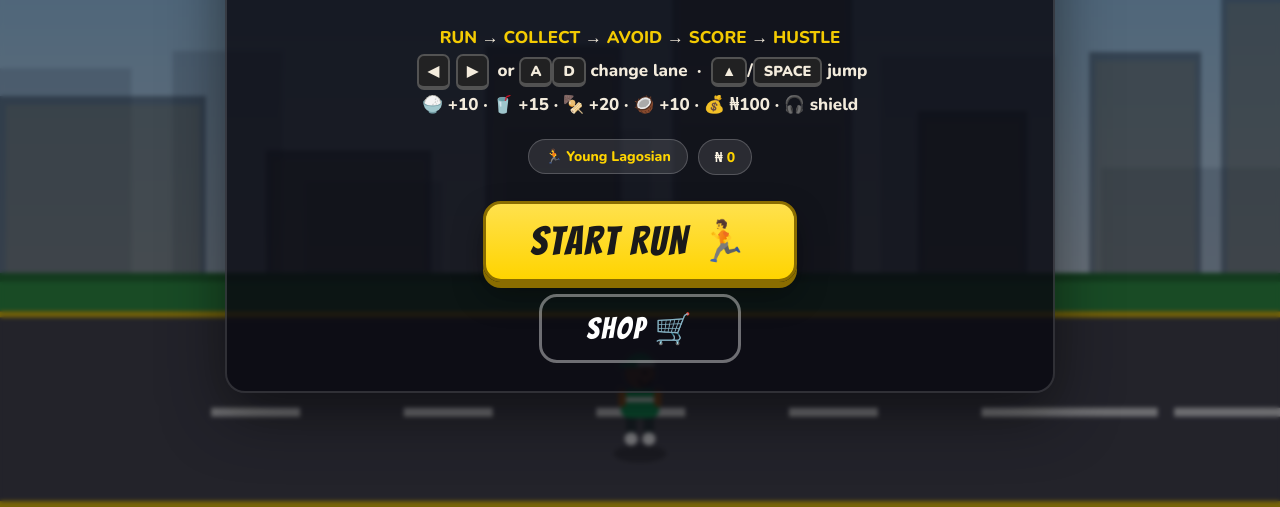
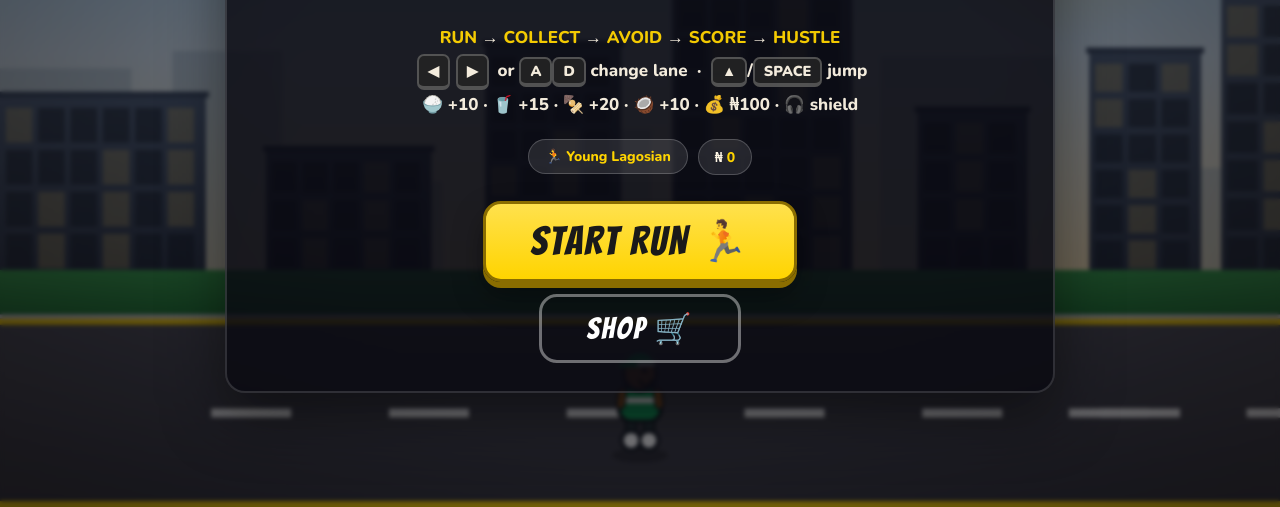
Before and after one commit to kosigbesan/lagos-run, a plain HTML site: page index.html in a window 1280 px wide. Shown: the part 293-800 px from the top of the page. Drawn offline with nearby package versions, Linux system fonts and the light colour scheme.

Commit message:
Visual overhaul: gradients, glowing sun, outlined characters, vignette

```diff
--- a/index.html
+++ b/index.html
@@ -853,113 +853,145 @@
     const L = LEVELS[state.level];
     const g = ctx.createLinearGradient(0,0,0,roadTop);
     g.addColorStop(0, L.sky);
-    g.addColorStop(1, L.skyLow);
+    g.addColorStop(0.6, L.skyLow);
+    g.addColorStop(1, L.rain ? '#b9c8d8' : '#ffe8b8');
     ctx.fillStyle = g;
     ctx.fillRect(0,0,VW,roadTop);
 
-    // sun
+    // glowing sun
     if(!L.rain){
-      ctx.save();
-      ctx.fillStyle = 'rgba(255,235,140,.9)';
-      ctx.beginPath(); ctx.arc(VW*0.82, 90, 40, 0, Math.PI*2); ctx.fill();
-      ctx.fillStyle = 'rgba(255,235,140,.35)';
-      ctx.beginPath(); ctx.arc(VW*0.82, 90, 58, 0, Math.PI*2); ctx.fill();
-      ctx.restore();
+      const sx = VW*0.82, sy = 96;
+      const rg = ctx.createRadialGradient(sx,sy,8,sx,sy,130);
+      rg.addColorStop(0,'rgba(255,240,170,.95)');
+      rg.addColorStop(0.45,'rgba(255,214,100,.32)');
+      rg.addColorStop(1,'rgba(255,214,100,0)');
+      ctx.fillStyle = rg;
+      ctx.beginPath(); ctx.arc(sx,sy,130,0,Math.PI*2); ctx.fill();
+      ctx.fillStyle = '#ffe066';
+      ctx.beginPath(); ctx.arc(sx,sy,44,0,Math.PI*2); ctx.fill();
+      ctx.fillStyle = '#fff3b0';
+      ctx.beginPath(); ctx.arc(sx,sy,30,0,Math.PI*2); ctx.fill();
     }
-    // clouds
-    ctx.fillStyle = 'rgba(255,255,255,.5)';
-    for(let i=0;i<3;i++){
-      const cx = (i*380 + 120) % (VW+200) - 100 - ((state.dist*0.08*(i+1)) % (VW+200));
+
+    // drifting clouds
+    for(let i=0;i<4;i++){
+      const s = 0.8 + (i%3)*0.3;
+      const cy = 58 + (i%2)*54;
+      const span = VW + 280;
+      const cx = (((i*460 + 140 - state.dist*(0.3+0.15*i)) % span) + span) % span - 140;
+      ctx.fillStyle = i%2 ? 'rgba(255,255,255,.6)' : 'rgba(255,255,255,.42)';
       ctx.beginPath();
-      ctx.arc(cx, 70+(i%2)*40, 26, 0, Math.PI*2);
-      ctx.arc(cx+26, 66+(i%2)*40, 22, 0, Math.PI*2);
-      ctx.arc(cx+52, 70+(i%2)*40, 24, 0, Math.PI*2);
+      ctx.arc(cx, cy, 26*s, 0, Math.PI*2);
+      ctx.arc(cx+26*s, cy-7*s, 22*s, 0, Math.PI*2);
+      ctx.arc(cx+54*s, cy, 24*s, 0, Math.PI*2);
+      ctx.arc(cx+26*s, cy+9*s, 22*s, 0, Math.PI*2);
       ctx.fill();
     }
   }
 
   function drawSkyline(){
-    // far layer
+    // far layer (hazy)
     const off1 = (state.dist*0.25) % STRIP_W;
-    ctx.fillStyle = 'rgba(90,120,150,.28)';
+    ctx.fillStyle = 'rgba(140,165,190,.35)';
     for(const b of strips[0]){
       for(let x=b.x-off1; x<VW; x+=STRIP_W){
         ctx.fillRect(x, roadTop-b.h, b.w, b.h);
       }
     }
-    // near layer
+    // near layer (detailed buildings)
     const off2 = (state.dist*0.55) % STRIP_W;
-    ctx.fillStyle = 'rgba(40,60,80,.5)';
     for(const b of strips[1]){
       for(let x=b.x-off2; x<VW; x+=STRIP_W){
-        ctx.fillRect(x, roadTop-b.h, b.w, b.h);
-        // windows
-        ctx.fillStyle = 'rgba(255,220,120,.12)';
-        ctx.fillRect(x+4, roadTop-b.h+6, b.w-8, b.h-12);
-        ctx.fillStyle = 'rgba(40,60,80,.5)';
+        const top = roadTop - b.h;
+        const g = ctx.createLinearGradient(0, top, 0, roadTop);
+        g.addColorStop(0,'#51637e');
+        g.addColorStop(1,'#2b3446');
+        ctx.fillStyle = g;
+        ctx.fillRect(x, top, b.w, b.h);
+        ctx.fillStyle = '#3d4d66';
+        ctx.fillRect(x-2, top-3, b.w+4, 4);
+        // lit windows (deterministic, stable while scrolling)
+        const cols = Math.max(2, Math.floor(b.w/22));
+        const rows = Math.max(3, Math.floor(b.h/26));
+        for(let r=0;r<rows;r++){
+          for(let c=0;c<cols;c++){
+            const lit = ((c*31 + r*17 + Math.floor(b.x/10)) % 9) < 3;
+            ctx.fillStyle = lit ? 'rgba(255,220,120,.28)' : 'rgba(20,28,40,.5)';
+            ctx.fillRect(x + 4 + c*(b.w-8)/cols, top + 8 + r*(b.h-14)/rows, (b.w-8)/cols - 4, (b.h-14)/rows - 5);
+          }
+        }
       }
     }
   }
 
   function drawRoad(){
     // verge (green strip)
-    ctx.fillStyle = '#2f9e44';
-    ctx.fillRect(0, roadTop-8, VW, 26);
-    ctx.fillStyle = '#237a34';
-    ctx.fillRect(0, roadTop-8, VW, 6);
+    const vg = ctx.createLinearGradient(0, roadTop-10, 0, roadTop+20);
+    vg.addColorStop(0,'#37a04b');
+    vg.addColorStop(1,'#1f7a34');
+    ctx.fillStyle = vg;
+    ctx.fillRect(0, roadTop-10, VW, 30);
+
+    // curb
+    ctx.fillStyle = '#d9d9d9';
+    ctx.fillRect(0, roadTop+20, VW, 3);
 
     // asphalt
-    ctx.fillStyle = '#3b3b44';
-    ctx.fillRect(0, roadTop+18, VW, VH-roadTop-18);
-    ctx.fillStyle = '#45454f';
-    ctx.fillRect(0, roadTop+18, VW, VH-roadTop-18);
+    const ag = ctx.createLinearGradient(0, roadTop+23, 0, VH);
+    ag.addColorStop(0,'#4a4a54');
+    ag.addColorStop(1,'#32323a');
+    ctx.fillStyle = ag;
+    ctx.fillRect(0, roadTop+23, VW, VH-roadTop-23);
 
     // lane dashes (scrolling)
-    const dash = 60, gap = 70, period = dash+gap;
+    const dash = 54, gap = 66, period = dash+gap;
     const scroll = (state.dist*1.0) % period;
-    ctx.fillStyle = '#e8e8e8';
-    for(let lx of [VW*0.165, VW*0.835]){
-      for(let x=-scroll; x<VW; x+=period){
-        ctx.fillRect(lx + (x% (VW+period)), roadTop+22 + (VH-roadTop-22)/2 - 3, dash, 6);
+    ctx.fillStyle = '#f0f0f0';
+    const dy = roadTop + 23 + (VH-roadTop-23)/2 - 3;
+    for(const lx of [VW*0.165, VW*0.835]){
+      for(let x=-scroll; x<VW+period; x+=period){
+        ctx.fillRect(lx + x, dy, dash, 6);
       }
     }
+
     // edge lines
     ctx.fillStyle = '#ffd400';
-    ctx.fillRect(0, roadTop+18, VW, 4);
+    ctx.fillRect(0, roadTop+23, VW, 4);
     ctx.fillRect(0, VH-4, VW, 4);
   }
 
   function drawDanfo(o){
     const x=o.x, y=o.y;
     ctx.save();
-    // shadow
     ctx.fillStyle = 'rgba(0,0,0,.25)';
     ctx.beginPath(); ctx.ellipse(x+o.w/2, groundY+6, o.w*0.55, 8, 0, 0, Math.PI*2); ctx.fill();
     // wheels
-    ctx.fillStyle = '#1a1a1a';
-    ctx.beginPath(); ctx.arc(x+16, groundY-10, 11, 0, Math.PI*2); ctx.fill();
-    ctx.beginPath(); ctx.arc(x+o.w-16, groundY-10, 11, 0, Math.PI*2); ctx.fill();
-    ctx.fillStyle = '#888';
-    ctx.beginPath(); ctx.arc(x+16, groundY-10, 4, 0, Math.PI*2); ctx.fill();
-    ctx.beginPath(); ctx.arc(x+o.w-16, groundY-10, 4, 0, Math.PI*2); ctx.fill();
-    // body
-    ctx.fillStyle = '#ffd400';
-    roundRect(x, y, o.w, 58, 8); ctx.fill();
+    circO(x+16, groundY-10, 12, '#151a22', 2.5);
+    circO(x+16, groundY-10, 4.5, '#888', 0);
+    circO(x+o.w-16, groundY-10, 12, '#151a22', 2.5);
+    circO(x+o.w-16, groundY-10, 4.5, '#888', 0);
+    // body (outlined)
+    fillRectO(x, y, o.w, 58, 8, '#ffd400', 3);
+    // roof highlight
+    ctx.fillStyle = '#ffe45c';
+    roundRect(x+6, y+4, o.w-12, 6, 3); ctx.fill();
     // black stripe
     ctx.fillStyle = '#1a1a1a';
-    roundRect(x, y+28, o.w, 16, 4); ctx.fill();
+    roundRect(x+3, y+27, o.w-6, 18, 4); ctx.fill();
     ctx.fillStyle = '#fff';
     ctx.font = '900 12px Nunito, sans-serif'; ctx.textAlign='center'; ctx.textBaseline='middle';
     ctx.fillText('DANFO', x+o.w/2, y+36);
     // windows
     ctx.fillStyle = '#7ec8ff';
-    ctx.fillRect(x+8, y+8, 18, 16);
-    ctx.fillRect(x+o.w-26, y+8, 18, 16);
-    ctx.fillRect(x+30, y+8, 18, 16);
-    ctx.fillRect(x+o.w-48, y+8, 18, 16);
-    // headlight
+    ctx.fillRect(x+9, y+9, 17, 14);
+    ctx.fillRect(x+o.w-26, y+9, 17, 14);
+    ctx.fillRect(x+32, y+9, 17, 14);
+    ctx.fillRect(x+o.w-49, y+9, 17, 14);
+    // headlight + taillight
     ctx.fillStyle = '#fff8c0';
-    ctx.beginPath(); ctx.arc(x+2, y+14, 3, 0, Math.PI*2); ctx.fill();
+    ctx.beginPath(); ctx.arc(x+3, y+14, 3, 0, Math.PI*2); ctx.fill();
+    ctx.fillStyle = '#ff5b4d';
+    ctx.beginPath(); ctx.arc(x+o.w-3, y+14, 3, 0, Math.PI*2); ctx.fill();
     ctx.restore();
   }
 
@@ -969,24 +1001,24 @@
     ctx.fillStyle = 'rgba(0,0,0,.25)';
     ctx.beginPath(); ctx.ellipse(x+o.w/2, groundY+6, o.w*0.55, 7, 0, 0, Math.PI*2); ctx.fill();
     // wheels
-    ctx.fillStyle = '#1a1a1a';
-    ctx.beginPath(); ctx.arc(x+12, groundY-10, 10, 0, Math.PI*2); ctx.fill();
-    ctx.beginPath(); ctx.arc(x+o.w-12, groundY-10, 10, 0, Math.PI*2); ctx.fill();
-    // frame
-    ctx.strokeStyle = '#c0392b'; ctx.lineWidth = 5; ctx.lineCap='round';
-    ctx.beginPath(); ctx.moveTo(x+12, groundY-10); ctx.lineTo(x+o.w/2, groundY-38); ctx.lineTo(x+o.w-12, groundY-10); ctx.stroke();
-    // seat + rider
+    circO(x+12, groundY-10, 11, '#151a22', 2.5);
+    circO(x+12, groundY-10, 4, '#999', 0);
+    circO(x+o.w-12, groundY-10, 11, '#151a22', 2.5);
+    circO(x+o.w-12, groundY-10, 4, '#999', 0);
+    // frame (outlined)
+    ctx.lineCap='round';
+    ctx.strokeStyle = OUT; ctx.lineWidth = 8;
+    ctx.beginPath(); ctx.moveTo(x+12, groundY-10); ctx.lineTo(x+o.w/2, groundY-40); ctx.lineTo(x+o.w-12, groundY-10); ctx.stroke();
+    ctx.strokeStyle = '#e63946'; ctx.lineWidth = 5;
+    ctx.beginPath(); ctx.moveTo(x+12, groundY-10); ctx.lineTo(x+o.w/2, groundY-40); ctx.lineTo(x+o.w-12, groundY-10); ctx.stroke();
+    // rider
+    fillRectO(x+o.w/2-8, groundY-58, 16, 20, 6, '#2c3e50', 2.5);
+    circO(x+o.w/2, groundY-63, 7.5, '#8d5524', 2.5);
     ctx.fillStyle = '#e67e22';
-    ctx.fillRect(x+o.w/2-8, groundY-42, 16, 8);
-    // rider body
-    ctx.fillStyle = '#2c3e50';
-    roundRect(x+o.w/2-7, groundY-56, 14, 18, 5); ctx.fill();
-    // rider head
-    ctx.fillStyle = '#8d5524';
-    ctx.beginPath(); ctx.arc(x+o.w/2, groundY-62, 7, 0, Math.PI*2); ctx.fill();
+    ctx.fillRect(x+o.w/2-7, groundY-42, 14, 6);
     // handlebars
     ctx.strokeStyle = '#555'; ctx.lineWidth = 3;
-    ctx.beginPath(); ctx.moveTo(x+o.w/2, groundY-38); ctx.lineTo(x+o.w/2-2, groundY-30); ctx.stroke();
+    ctx.beginPath(); ctx.moveTo(x+o.w/2, groundY-40); ctx.lineTo(x+o.w/2-2, groundY-30); ctx.stroke();
     ctx.restore();
   }
 
@@ -1007,25 +1039,28 @@
   }
 
   function drawBRT(o){
-    const x = o.x, y = o.y;
+    const x=o.x, y=o.y;
     ctx.save();
     ctx.fillStyle = 'rgba(0,0,0,.25)';
     ctx.beginPath(); ctx.ellipse(x+o.w/2, groundY+6, o.w*0.55, 9, 0, 0, Math.PI*2); ctx.fill();
-    ctx.fillStyle = '#1a1a1a';
-    ctx.beginPath(); ctx.arc(x+18, groundY-10, 11, 0, Math.PI*2); ctx.fill();
-    ctx.beginPath(); ctx.arc(x+o.w-18, groundY-10, 11, 0, Math.PI*2); ctx.fill();
-    ctx.fillStyle = '#888';
-    ctx.beginPath(); ctx.arc(x+18, groundY-10, 4, 0, Math.PI*2); ctx.fill();
-    ctx.beginPath(); ctx.arc(x+o.w-18, groundY-10, 4, 0, Math.PI*2); ctx.fill();
-    ctx.fillStyle = '#1b7fd4';
-    roundRect(x, y, o.w, 62, 8); ctx.fill();
+    // wheels
+    circO(x+18, groundY-10, 12, '#151a22', 2.5);
+    circO(x+18, groundY-10, 4.5, '#888', 0);
+    circO(x+o.w-18, groundY-10, 12, '#151a22', 2.5);
+    circO(x+o.w-18, groundY-10, 4.5, '#888', 0);
+    // body (outlined)
+    fillRectO(x, y, o.w, 62, 8, '#1b7fd4', 3);
     ctx.fillStyle = '#e63946';
-    ctx.fillRect(x, y+30, o.w, 12);
+    ctx.fillRect(x+3, y+29, o.w-6, 13);
     ctx.fillStyle = '#fff';
     ctx.font = '900 13px Nunito, sans-serif'; ctx.textAlign = 'center'; ctx.textBaseline = 'middle';
     ctx.fillText('BRT', x+o.w/2, y+36);
+    // windows
     ctx.fillStyle = '#7ec8ff';
-    for(let wx=8; wx<o.w-20; wx+=24){ ctx.fillRect(x+wx, y+9, 16, 16); }
+    for(let wx=9; wx<o.w-20; wx+=24){ ctx.fillRect(x+wx, y+9, 15, 15); }
+    // lights
+    ctx.fillStyle = '#fff8c0';
+    ctx.beginPath(); ctx.arc(x+3, y+14, 3, 0, Math.PI*2); ctx.fill();
     ctx.restore();
   }
 
@@ -1190,50 +1225,60 @@
     const blink = player.inv > 0 ? (Math.floor(state.time*12)%2 === 0) : false;
     ctx.save();
     if(player.inv > 0){ ctx.shadowColor = '#7ce8ff'; ctx.shadowBlur = 18; }
-    ctx.fillStyle = 'rgba(0,0,0,.28)';
-    ctx.beginPath(); ctx.ellipse(x, groundY+4, 18, 6, 0, 0, Math.PI*2); ctx.fill();
+    ctx.fillStyle = 'rgba(0,0,0,.25)';
+    ctx.beginPath(); ctx.ellipse(x, groundY+5, 19, 5, 0, 0, Math.PI*2); ctx.fill();
     ctx.translate(x, y);
     if(blink) ctx.globalAlpha = 0.45;
 
-    if(st.special === 'jollof'){
-      drawJollof(step);
-      ctx.restore();
-      return;
-    }
+    if(st.special === 'jollof'){ drawJollof(step); ctx.restore(); return; }
 
-    ctx.strokeStyle = st.pants; ctx.lineWidth = 7; ctx.lineCap = 'round';
     const la = step*0.9, lb = -step*0.9;
+    // legs (outlined)
+    ctx.lineCap = 'round';
+    ctx.strokeStyle = OUT; ctx.lineWidth = 9;
     ctx.beginPath();
-    ctx.moveTo(-6, -22); ctx.lineTo(-6 + Math.sin(la)*11, -8 + Math.cos(la)*2);
-    ctx.moveTo(6, -22); ctx.lineTo(6 + Math.sin(lb)*11, -8 + Math.cos(lb)*2);
+    ctx.moveTo(-6,-22); ctx.lineTo(-6+Math.sin(la)*11, -8);
+    ctx.moveTo(6,-22); ctx.lineTo(6+Math.sin(lb)*11, -8);
     ctx.stroke();
-    ctx.fillStyle = '#fff';
-    ctx.beginPath(); ctx.arc(-6 + Math.sin(la)*11, -6, 4.5, 0, Math.PI*2); ctx.fill();
-    ctx.beginPath(); ctx.arc(6 + Math.sin(lb)*11, -6, 4.5, 0, Math.PI*2); ctx.fill();
+    ctx.strokeStyle = st.pants; ctx.lineWidth = 6;
+    ctx.beginPath();
+    ctx.moveTo(-6,-22); ctx.lineTo(-6+Math.sin(la)*11, -8);
+    ctx.moveTo(6,-22); ctx.lineTo(6+Math.sin(lb)*11, -8);
+    ctx.stroke();
+    // shoes
+    circO(-6+Math.sin(la)*11, -5, 5, '#ffffff', 2.5);
+    circO(6+Math.sin(lb)*11, -5, 5, '#ffffff', 2.5);
 
-    ctx.fillStyle = st.shirt;
-    roundRect(-13, -40, 26, 20, 6); ctx.fill();
+    // body (shirt with outline)
+    fillRectO(-13, -40, 26, 21, 7, st.shirt, 2.5);
     ctx.fillStyle = st.stripe;
-    ctx.fillRect(-13, -34, 26, 3);
+    ctx.fillRect(-13, -34, 26, 4);
 
-    ctx.strokeStyle = st.skin; ctx.lineWidth = 5;
+    // arms (outlined)
+    ctx.strokeStyle = OUT; ctx.lineWidth = 6.5;
     ctx.beginPath();
-    ctx.moveTo(-12, -38); ctx.lineTo(-12 - Math.sin(step)*8, -30);
-    ctx.moveTo(12, -38); ctx.lineTo(12 + Math.sin(step)*8, -30);
+    ctx.moveTo(-12,-38); ctx.lineTo(-13-Math.sin(step)*8, -29);
+    ctx.moveTo(12,-38); ctx.lineTo(13+Math.sin(step)*8, -29);
+    ctx.stroke();
+    ctx.strokeStyle = st.skin; ctx.lineWidth = 4;
+    ctx.beginPath();
+    ctx.moveTo(-12,-38); ctx.lineTo(-13-Math.sin(step)*8, -29);
+    ctx.moveTo(12,-38); ctx.lineTo(13+Math.sin(step)*8, -29);
     ctx.stroke();
 
-    ctx.fillStyle = st.skin;
-    ctx.beginPath(); ctx.arc(0, -50, 10, 0, Math.PI*2); ctx.fill();
+    // head (outlined)
+    circO(0, -50, 10, st.skin, 2.5);
     if(st.hat !== 'headwrap' && st.hat !== 'helmet'){
       ctx.fillStyle = st.hair;
       ctx.beginPath(); ctx.arc(0, -53, 10, Math.PI*1.05, Math.PI*1.95); ctx.fill();
     }
     drawHat(st);
 
+    // face
     ctx.fillStyle = '#1a1a1a';
-    ctx.fillRect(2, -52, 2.5, 2.5);
-    ctx.strokeStyle = '#1a1a1a'; ctx.lineWidth = 1.6;
-    ctx.beginPath(); ctx.arc(3.5, -46, 4, 0.2, Math.PI-0.2); ctx.stroke();
+    ctx.beginPath(); ctx.arc(3, -52, 1.8, 0, Math.PI*2); ctx.fill();
+    ctx.strokeStyle = '#1a1a1a'; ctx.lineWidth = 1.8;
+    ctx.beginPath(); ctx.arc(4, -46, 4, 0.15, Math.PI-0.15); ctx.stroke();
 
     ctx.restore();
   }
@@ -1246,6 +1291,17 @@
     ctx.arcTo(x,y+h,x,y,r);
     ctx.arcTo(x,y,x+w,y,r);
     ctx.closePath();
+  }
+
+  // cartoon outline helpers (dark under-draw)
+  const OUT = '#151a22';
+  function fillRectO(x,y,w,h,r,fill,lw){
+    if(lw){ ctx.fillStyle = OUT; roundRect(x-lw, y-lw, w+2*lw, h+2*lw, r+lw); ctx.fill(); }
+    ctx.fillStyle = fill; roundRect(x,y,w,h,r); ctx.fill();
+  }
+  function circO(x,y,rad,fill,lw){
+    if(lw){ ctx.fillStyle = OUT; ctx.beginPath(); ctx.arc(x,y,rad+lw,0,Math.PI*2); ctx.fill(); }
+    ctx.fillStyle = fill; ctx.beginPath(); ctx.arc(x,y,rad,0,Math.PI*2); ctx.fill();
   }
 
   function drawPickup(o){
@@ -1320,6 +1376,13 @@
       }
       ctx.restore();
     }
+
+    // vignette + warm grade
+    const vg = ctx.createRadialGradient(VW/2, VH/2, VH*0.42, VW/2, VH/2, VH*0.9);
+    vg.addColorStop(0, 'rgba(0,0,0,0)');
+    vg.addColorStop(1, 'rgba(18,10,2,0.30)');
+    ctx.fillStyle = vg;
+    ctx.fillRect(0,0,VW,VH);
   }
 
   /* ---------- Main loop ---------- */
```
